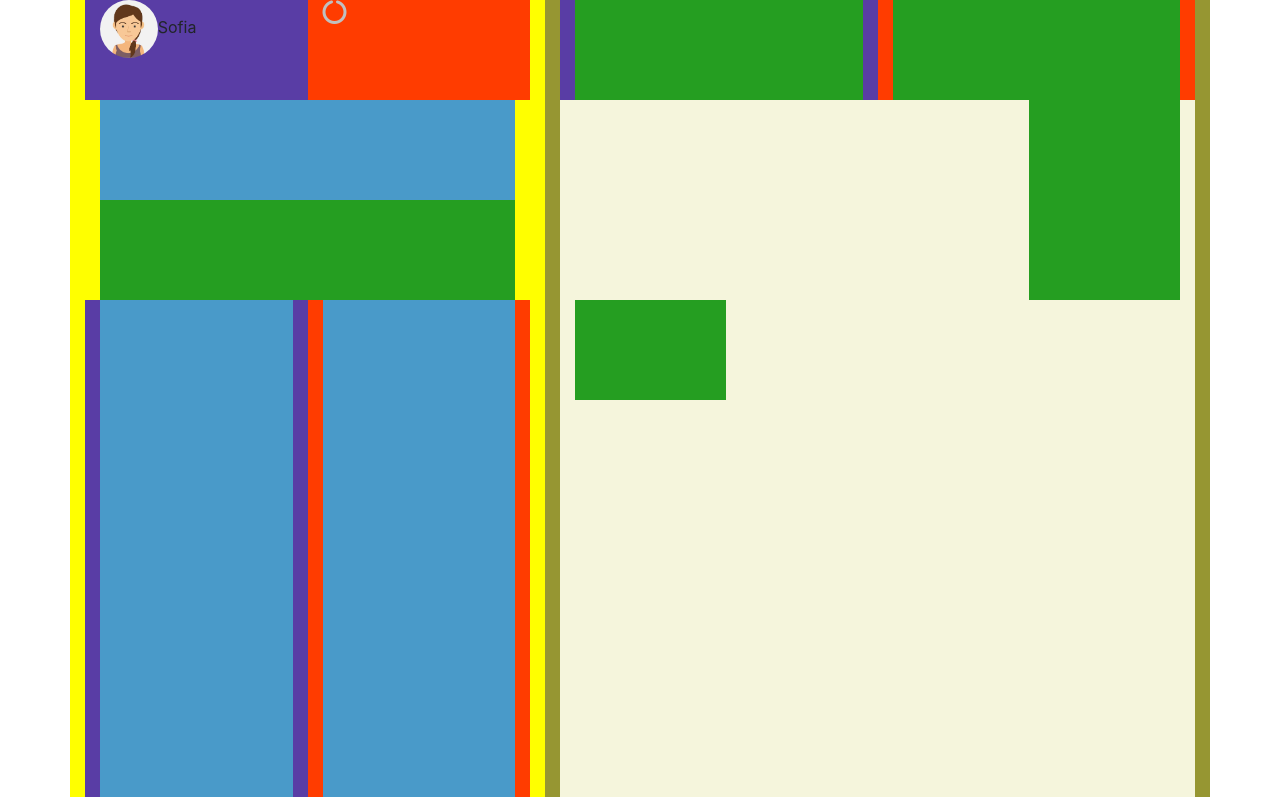
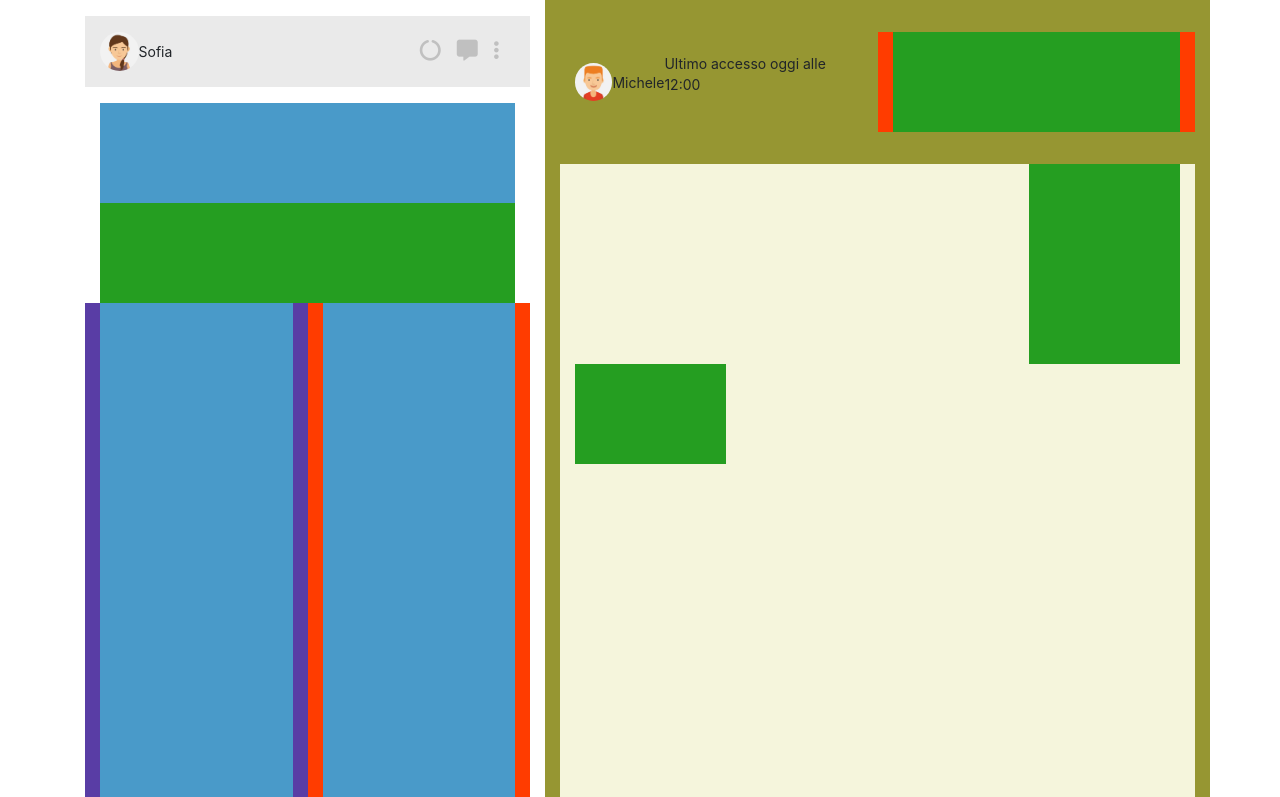
Before and after one commit to leonardopea/vue-boolzapp, a plain HTML site: page index.html in a window 1280 px wide. Shown: the top 797 px of the page. Drawn offline with nearby package versions, Linux system fonts and the light colour scheme.

Commit message:
profilo utente fatto

```diff
--- a/css/style.css
+++ b/css/style.css
@@ -4,6 +4,9 @@
     box-sizing: border-box;
 }
 
+body{
+    font-size: 14px;
+}
 
 .colgiallo{
     background-color: yellow;
@@ -26,6 +29,7 @@
 .colblu{
     background-color: rgb(89, 61, 165);
     height: 100px;
+
 }
 
 .colverde{
@@ -48,6 +52,16 @@
 
 /* modifica immagine avatar */
 .avatar{
-    width: 30%;
+    width: 20%;
     border-radius: 30px;
 }
+
+.avatar_dx{
+    width: 13%;
+    border-radius: 30px;
+    float: left;
+}
+
+.container_header{
+    background-color: #EAEAEA;
+}
--- a/index.html
+++ b/index.html
@@ -19,22 +19,22 @@
 
         <div class="container">
             <div class="row">
-                <div class="col-5 colgiallo">    <!--  LAVORO SULLA PARTE SX-->
+                <div class="col-5 ">    <!--  LAVORO SULLA PARTE SX-->
 
 
-                    <div class="container">      <!--  PROFILO PERSONALE-->
-                        <div class="row">
-                            <div class="col colblu">    <!--   AVATAR E NOME-->
+                    <div class="container container_header">      <!--  PROFILO PERSONALE-->
+                        <div class="row mt-3 mb-3 pt-3 pb-3">
+                            <div class="col d-flex align-items-center">    <!--   AVATAR E NOME-->
 
                                 <img class="avatar" src="./img/avatar_io.jpg" alt=""> <!--  inserire immagine-->
                                 <span>Sofia</span> <!-- inserire nome -->
                             </div>
 
-                            <div class="col colrosso">     <!--  TOOLS -->
+                            <div class="col d-flex justify-content-end align-items-center">     <!--  TOOLS -->
 
-                                <i class="fa-solid fa-circle-notch fa-xl" style="color: #c0c0c0;"></i>
-                                <span class="colverde"></span>
-                                <span class="colverde"></span>
+                                <i class="fa-solid fa-circle-notch fa-xl mr-3" style="color: #c0c0c0;"></i>
+                                <i class="fa-solid fa-message fa-xl mr-3" style="color: #c0c0c0;"></i>
+                                <i class="fa-solid fa-ellipsis-vertical fa-xl mr-3" style="color: #c0c0c0;"></i>
                             </div>
                         </div>
                     </div>
@@ -235,11 +235,13 @@
 
 
                     <div class="container">      <!--  PROFILO PERSONALE-->
-                        <div class="row">
-                            <div class="col colblu">    <!--   AVATAR E NOME-->
+                        <div class="row mt-3 mb-3 pt-3 pb-3">
+                            <div class="col d-flex align-items-center">    <!--   AVATAR E NOME-->
 
-                                <div class="colverde"></div>  <!--  inserire immagine-->
-                                <span class="colverde"></span> <!-- inserire nome -->
+                                <img class="avatar_dx" src="./img/avatar_1.jpg" alt=""> <!--  inserire immagine-->
+
+                                <span>Michele</span> <!-- inserire nome -->
+                                <p>Ultimo accesso oggi alle 12:00 </p>
                             </div>
 
                             <div class="col colrosso">     <!--  TOOLS -->
```
